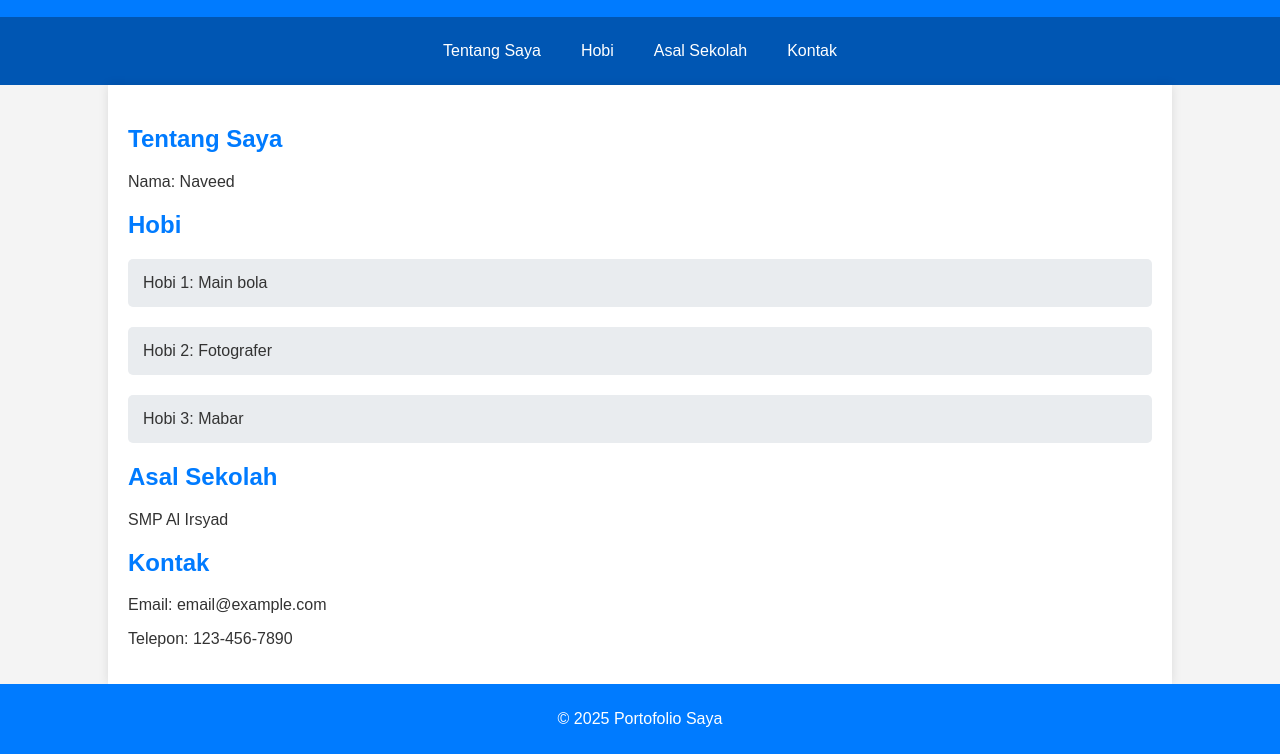
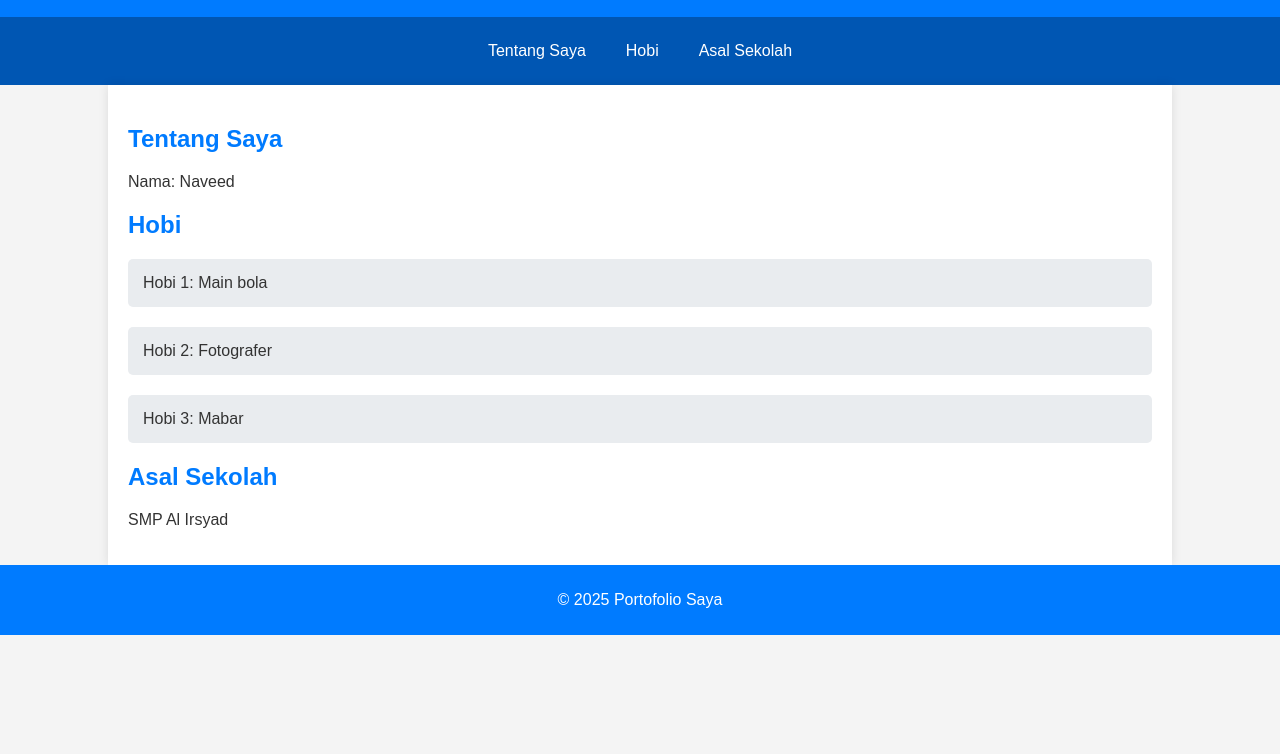
Before and after one commit to pemroalrisyad/nveed, a plain HTML site: page index.html in a window 1280 px wide. Shown: the part 60-814 px from the top of the page. Drawn offline with Linux system fonts and the light colour scheme.

Commit message:
Update index.html

```diff
--- a/index.html
+++ b/index.html
@@ -78,7 +78,6 @@
     <a href="#tentang">Tentang Saya</a>
     <a href="#hobi">Hobi</a>
     <a href="#sekolah">Asal Sekolah</a>
-    <a href="#kontak">Kontak</a>
 </nav>
 
 <div class="container">
@@ -98,12 +97,6 @@
         <h2>Asal Sekolah</h2>
         <p>SMP Al Irsyad</p>
     </section>
-
-    <section id="kontak">
-        <h2>Kontak</h2>
-        <p>Email: email@example.com</p>
-        <p>Telepon: 123-456-7890</p>
-    </section>
 </div>
 
 <footer>
```
